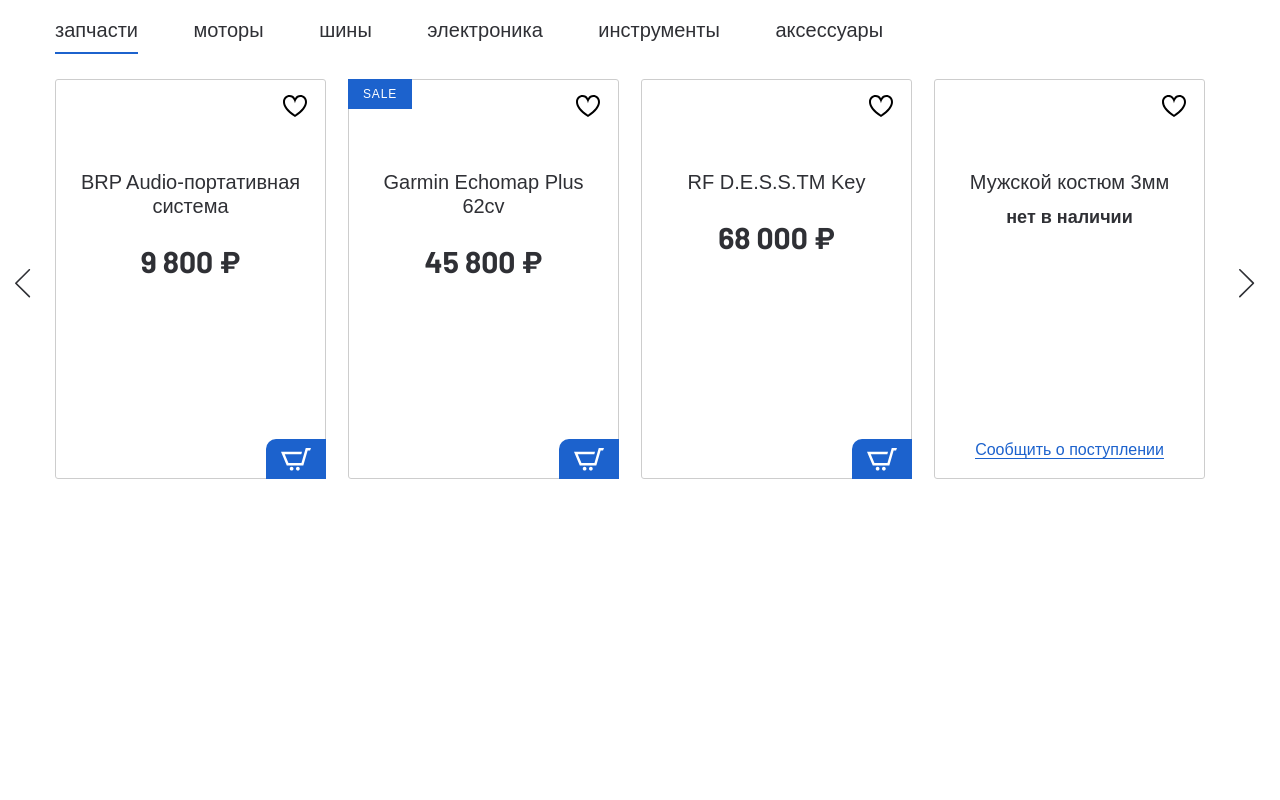
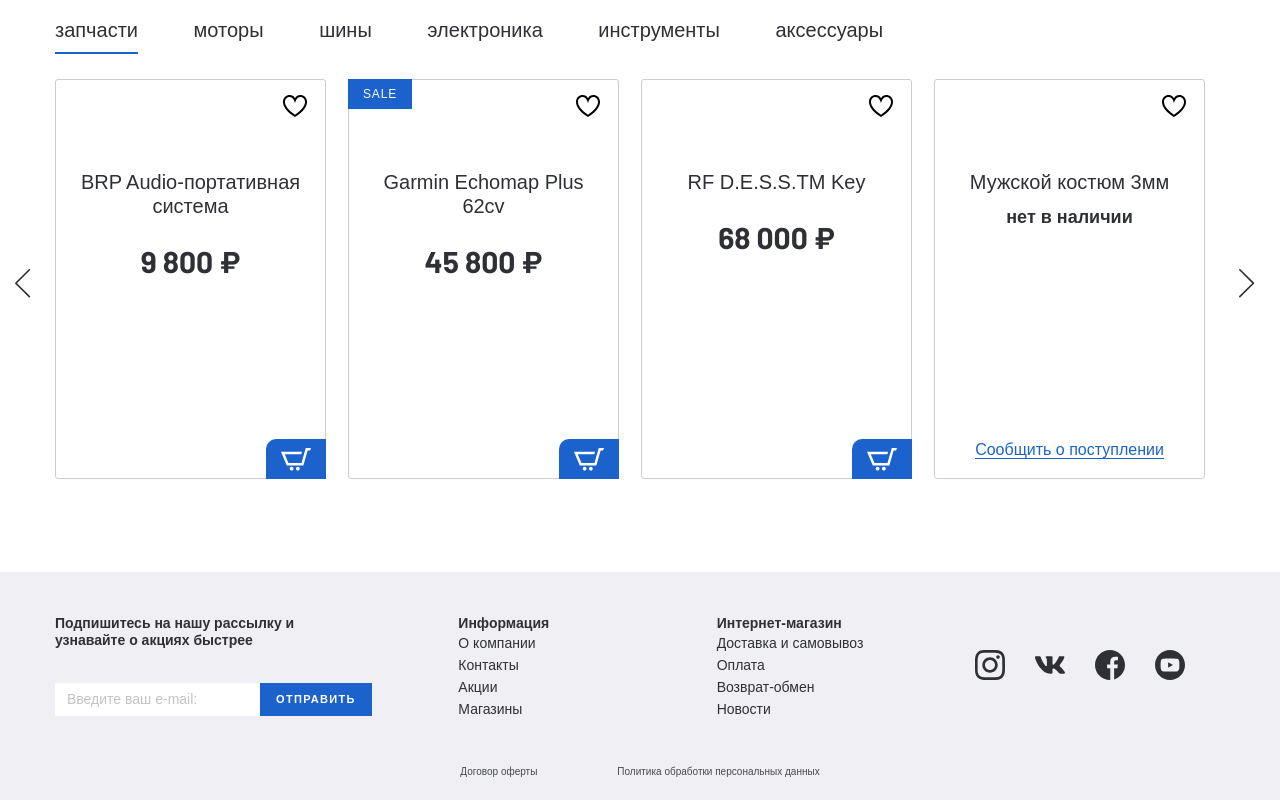
Before and after one commit to Clorhexidinum/drive_moto, a website: page app/index.html in a window 1280 px wide. Shown: the part 2529-3329 px from the top of the page. Before the commit the page ends 3101 px from the top, so only its background shows below. Drawn offline with nearby package versions, Linux system fonts and the light colour scheme; files that its build step writes are made by us from their sources.

Commit message:
Верстка первой страницы

```diff
--- a/app/index.html
+++ b/app/index.html
@@ -639,6 +639,68 @@
     </div>
   </section>
 
+  <footer class="footer">
+    <div class="container">
+      <div class="footer__top">
+        <div class="footer__top-inner">
+          <div class="footer__top-item footer__top-lewsletter">
+            <h6 class="footer__top-tittle">Подпишитесь на нашу рассылку и узнавайте о акциях быстрее</h6>
+            <form class="footer__form">
+              <input class="footer__form-input" type="text" placeholder="Введите ваш e-mail:">
+              <button class="footer__form-btn" type="submit">Отправить</button>
+            </form>
+          </div>
+          <div class="footer__top-item">
+            <h6 class="footer__top-tittle">Информация</h6>
+            <ul class="footer__list">
+              <li class="footer__item"><a href="#">О компании</a></li>
+              <li class="footer__item"><a href="#">Контакты</a></li>
+              <li class="footer__item"><a href="#">Акции</a></li>
+              <li class="footer__item"><a href="#">Магазины</a></li>
+            </ul>
+          </div>
+          <div class="footer__top-item">
+            <h6 class="footer__top-tittle">Интернет-магазин</h6>
+            <ul class="footer__list">
+              <li class="footer__item"><a href="#">Доставка и самовывоз</a></li>
+              <li class="footer__item"><a href="#">Оплата</a></li>
+              <li class="footer__item"><a href="#">Возврат-обмен</a></li>
+              <li class="footer__item"><a href="#">Новости</a></li>
+            </ul>
+          </div>
+          <div class="footer__top-item footer__top-social">
+            <ul class="footer__social-list">
+              <li class="footer__social-item">
+                <a href="#">
+                  <img src="../images/instagram.svg" alt="">
+                </a>
+              </li>
+              <li class="footer__social-item">
+                <a href="#">
+                  <img src="../images/vk.svg" alt="">
+                </a>
+              </li>
+              <li class="footer__social-item">
+                <a href="#">
+                  <img src="../images/facebook.svg" alt="">
+                </a>
+              </li>
+              <li class="footer__social-item">
+                <a href="#">
+                  <img src="../images/youtube.svg" alt="">
+                </a>
+              </li>
+            </ul>
+          </div>
+        </div>
+      </div>
+      <div class="footer__bottom">
+        <a class="footer__bottom-link" href="#">Договор оферты</a>
+        <a class="footer__bottom-link" href="#">Политика обработки персональных данных</a>
+      </div>
+    </div>
+  </footer>
+
   <script src="https://ajax.googleapis.com/ajax/libs/jquery/3.4.1/jquery.min.js"></script>
   <script src="js/slick.min.js"></script>
   <script src="js/main.js"></script>
--- /dev/null
+++ b/app/scss/footer/footer.scss
@@ -0,0 +1,93 @@
+.footer {
+  background: #F0F0F4;
+
+  &__top {
+    padding-top: 43px;
+  }
+
+  &__top-inner {
+    display: flex;
+    justify-content: space-between;
+  }
+
+  &__top-item {
+    width: 200px;
+  }
+
+  &__top-tittle {
+    font-family: "SFProDisplay-Bold", sans-serif;
+    font-weight: 700;
+    font-size: 14px;
+    line-height: 17px;
+    color: #2F3035;
+  }
+
+  &__top-lewsletter {
+    width: 295px;
+    margin-right: 50px;
+  }
+
+  &__form {
+    margin-top: 34px;
+    display: flex;
+    justify-content: space-between;
+  }
+
+  &__form-input {
+    background-color: #ffffff;
+    border: none;
+    font-size: 14px;
+    line-height: 17px;
+    padding: 0 12px;
+  }
+
+  &__form-input::placeholder {
+    color: #C4C4C4;
+  }
+
+  &__form-btn {
+    font-family: "SFProDisplay-Semibold", sans-serif;
+    text-transform: uppercase;
+    padding: 10px 16px;
+    border: none;
+    background: #1C62CD;
+    color: #ffffff;
+    font-weight: 600;
+    font-size: 11px;
+    line-height: 13px;
+    letter-spacing: 0.12em;
+  }
+
+  &__list {
+    font-size: 14px;
+    line-height: 22px;
+    color: #2F3035;
+  }
+
+  &__top-social.footer__top-item {
+    width: 250px;
+  }
+
+  &__social-list{
+    display: flex;
+    align-items: center;
+    height: 100%;
+  }
+
+  &__social-item + &__social-item {
+    margin-left: 30px;
+  }
+
+  &__bottom {
+    display: flex;
+    justify-content: center;
+    padding: 46px 0 22px;
+  }
+
+  &__bottom-link {
+    font-size: 10px;
+    line-height: 12px;
+    color: #48494D;
+    margin: 0 40px;
+  }
+}
--- a/app/scss/style.scss
+++ b/app/scss/style.scss
@@ -18,6 +18,7 @@
 @import "product-item/product-item.scss";
 @import "product-slider/product-slider.scss";
 @import "banner-promo/banner-promo.scss";
+@import "footer/footer.scss";
 
 
 
```
Also changed, not shown: app/css/footer/footer.min.css (added), app/css/style.min.css, app/images/facebook.svg (added), app/images/instagram.svg (added), app/images/vk.svg (added), app/images/youtube.svg (added).
